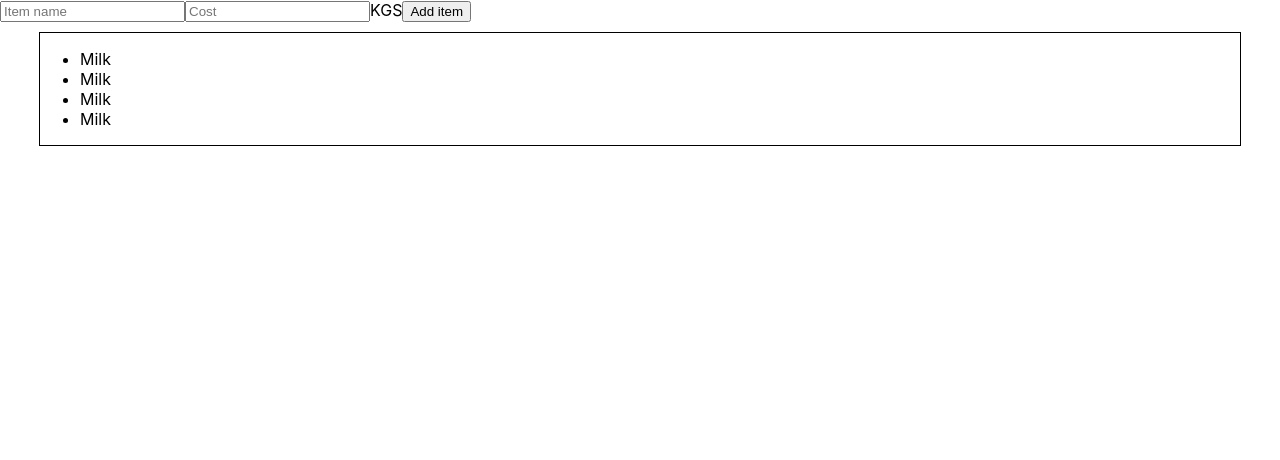
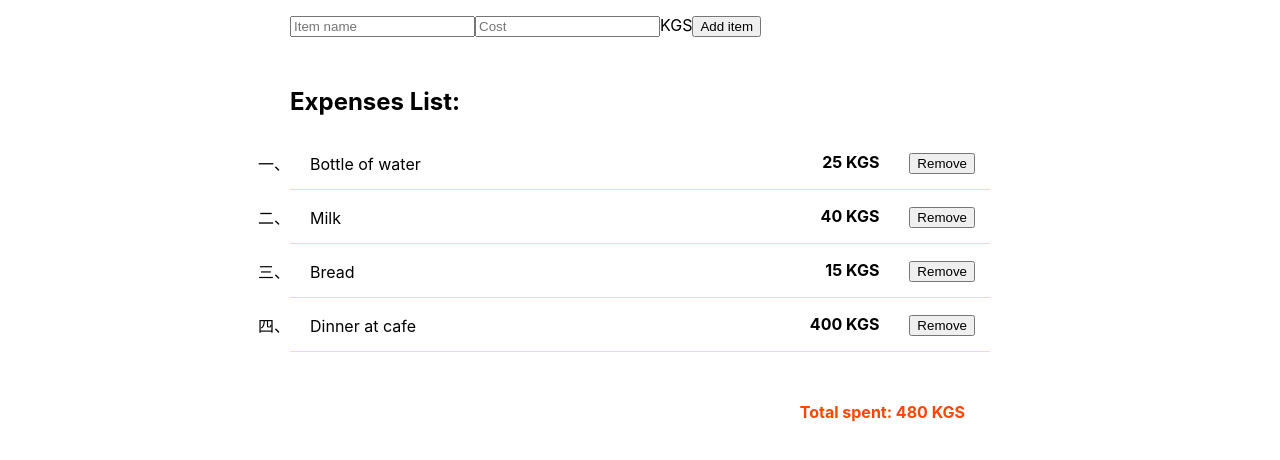
Before and after one commit to Libron/hw-57, a React (Create React App) app: page / in a window 1280 px wide. Shown: the top 460 px of the page. Built offline with nearby package versions, Linux system fonts and the light colour scheme.

Commit message:
Added Total spent field, fixed Add and Remove Expense handler

```diff
--- a/src/App.css
+++ b/src/App.css
@@ -1,5 +1,39 @@
+.App {
+    width: 700px;
+    padding: 15px;
+    margin: 0 auto;
+}
 .Expenses {
-  width: 1200px;
-  margin: 10px auto;
-  border: 1px solid black;
+    margin-top: 50px;
 }
+
+.Expenses ul {
+  margin: 0;
+  padding: 0;
+}
+.Expenses ul li {
+  position: relative;
+  padding: 15px 0 15px 15px;
+  list-style: cjk-ideographic;
+  border-bottom: 1px solid yellow;
+}
+.Expenses ul li p {
+  margin: 0 35% 0 0;
+    padding: 0 5px;
+}
+.Expenses ul li b {
+    margin-right: 30px;
+}
+
+.Expenses ul li span {
+  position: absolute;
+  right: 15px;
+  top: 30%;
+}
+
+.Total {
+    text-align: right;
+    margin: 50px 25px 0 0;
+    font-weight: bold;
+    color: orangered;
+}
--- a/src/App.js
+++ b/src/App.js
@@ -9,23 +9,39 @@ class App extends Component {
       cost: 0,
     total: 0
   };
+    componentDidMount() {
+        const initList = [
+            {name: "Bottle of water", cost: 25},
+            {name: "Milk", cost: 40},
+            {name: "Bread", cost: 15},
+            {name: "Dinner at cafe", cost: 400}
+        ];
+        this.setState({expenses: initList, total: 480});
+    };
 
     addExpense = event => {
       event.preventDefault();
       if (this.state.name && this.state.cost) {
           const expenses = this.state.expenses;
           expenses.push({name: this.state.name, cost: this.state.cost});
-          this.setState(expenses);
+          let total = this.state.total;
+          total += this.state.cost;
+
+          this.setState({expenses, total});
       }
     };
 
-    setExpenseNameHandler = event => {
-        this.setState({name: event.target.value});
+    removeExpense = index => {
+        const expenses = this.state.expenses;
+        let total = this.state.total;
+        total -= expenses[index].cost;
+        expenses.splice(index, 1);
+
+        this.setState({expenses, total});
     };
 
-    setExpenseCostHandler = event => {
-        this.setState({cost: parseInt(event.target.value)});
-    };
+    setExpenseNameHandler = event => this.setState({name: event.target.value});
+    setExpenseCostHandler = event => this.setState({cost: parseInt(event.target.value)});
 
   render() {
     return (
@@ -36,16 +52,19 @@ class App extends Component {
             costExpense={this.setExpenseCostHandler}
         />
         <div className="Expenses">
+            <h2>Expenses List:</h2>
           <ul>
               {this.state.expenses.map((item, index) => {
-                  return (<li key={index}>{item.name}</li>);
+                  return (
+                      <li key={index}>
+                          <p>{item.name}</p>
+                          <span><b>{item.cost} KGS</b><button className="btn-remove" onClick={() => this.removeExpense(index)}> Remove </button></span>
+                      </li>
+                  );
               })}
-            <li>Milk</li>
-            <li>Milk</li>
-            <li>Milk</li>
-            <li>Milk</li>
           </ul>
         </div>
+          <p className="Total">Total spent: {this.state.total} KGS</p>
       </div>
     );
   }
```
